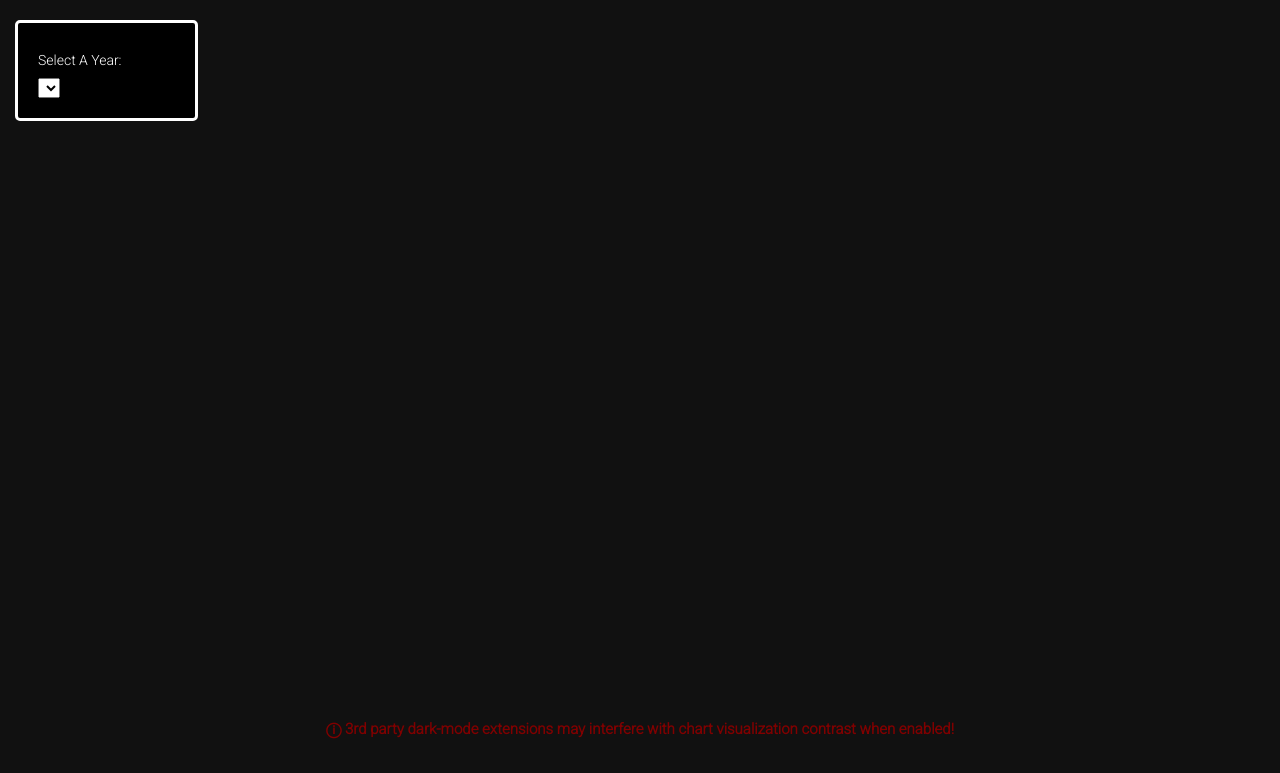
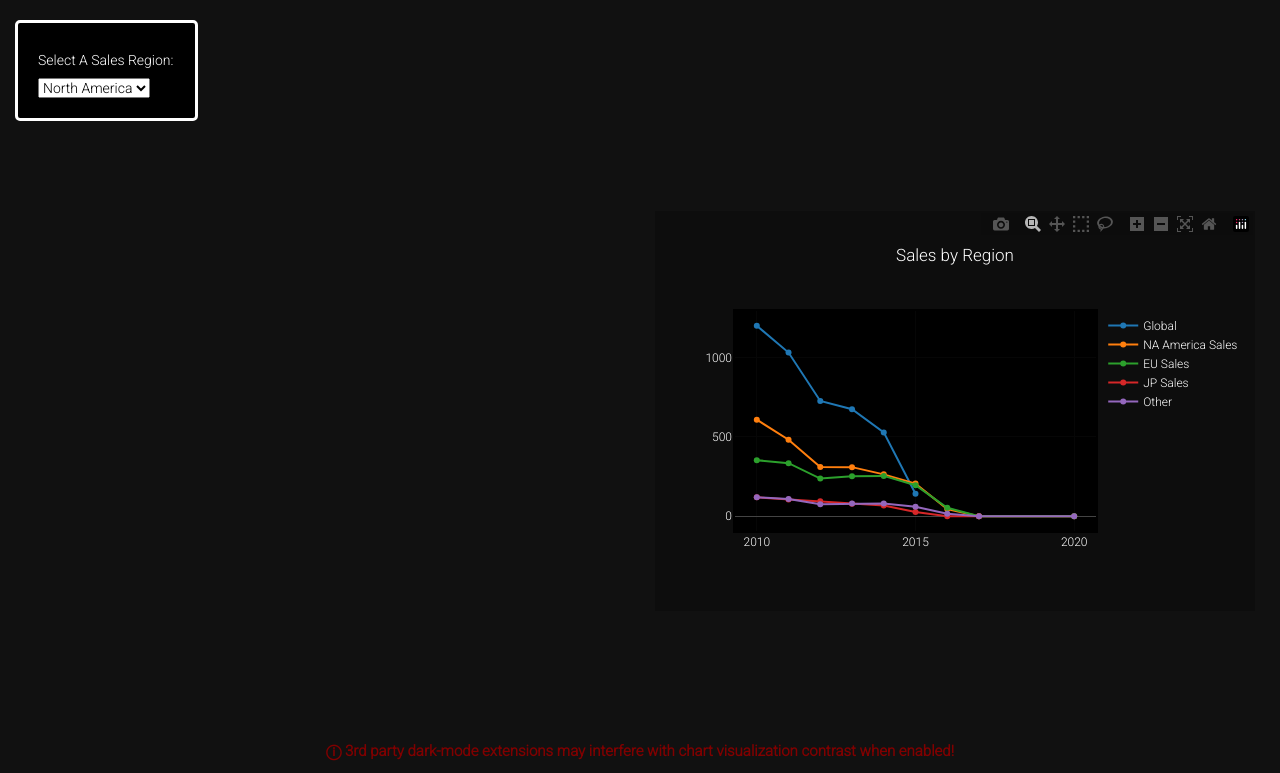
Before and after one commit to mmheredia/Video-Game-Sales-Dashboard, a Flask app: page / in a window 1280 px wide. Shown: the part 50-823 px from the top of the page. Before the commit the page ends 789 px from the top, so only its background shows below. Run offline with Flask 2, Linux system fonts and the light colour scheme; data that the repository does not hold is empty; some libraries are stand-ins or nearby versions.

Commit message:
Everything together.

```diff
--- a/app/app.py
+++ b/app/app.py
@@ -9,14 +9,12 @@ from sqlalchemy.ext.automap import automap_base
 app = Flask(__name__)
 
 # Route Section
-
-
 @app.route('/')
 def index():
-    return render_template("index.html")
+    with open('templates/index.html') as f:
+        return f.read()
 
-
-@app.route("/static/js/script.js")
+@app.route("/static/js/<filename>")
 def get_static(filename):
     with open(f'static/js/{filename}') as f:
         return f.read()
@@ -32,12 +30,12 @@ def datafinder():
 
     Base = automap_base()
     Base.prepare(engine, reflect=True)
-    Gamedata = Base.classes.games_data
+    gamedata = Base.classes.games_data
 
     session = Session(engine)
-    query = session.query(Gamedata.rank, Gamedata.name, Gamedata.platform, Gamedata.year,
-                          Gamedata.genre, Gamedata.publisher, Gamedata.na_sales, Gamedata.eu_sales, Gamedata.jp_sales,
-                          Gamedata.other_sales, Gamedata.global_sales)
+    query = session.query(gamedata.rank, gamedata.name, gamedata.platform, gamedata.year,
+                          gamedata.genre, gamedata.publisher, gamedata.na_sales, gamedata.eu_sales, gamedata.jp_sales,
+                          gamedata.other_sales, gamedata.global_sales)
 
     data = query.all()
 
--- a/app/static/js/script.js
+++ b/app/static/js/script.js
@@ -1,19 +1,20 @@
 function init() {
-  barChart()
+  let firstRegion = "na_sales"
+  barChart(firstRegion)
   pieChart()
   lineChart()
   carousel()
   // Dropdown menu event handler ID
-  const selector = d3.select('#selDataset')
+  //const selector = d3.select('#selDataset')
   // Populate dropdown menu option
-  d3.json('static/data/games.json').then((json_data) => {
-    let sampleYears = data.years
-  })
+  //d3.json('static/data/games.json').then((json_data) => {
+    //let sampleYears = data.years
+  //})
 }
 
 /////// BAR CHART FUNCTION ////////
 
-function barChart() {
+function barChart(region) {
   // Read in data with JSON
   d3.json('/data').then((json_data) => {
     // Grab json data
@@ -26,15 +27,35 @@ function barChart() {
     let samplePublishers = []
     let sampleGenre = []
     let samplePlatform = []
+    var regionName = ""
     // Loop through 100
     for (let i = 0; i <= 49; i++) {
       sampleData.push(data[i])
       sampleRank.push(data[i].rank)
       sampleNames.push(data[i].name)
-      sampleSales.push(data[i].global_sales)
       samplePublishers.push(data[i].publisher)
       sampleGenre.push(data[i].genre)
       samplePlatform.push(data[i].platform)
+      if (region == 'na_sales') {
+        sampleSales.push(data[i].na_sales)
+        regionName = 'North America'
+      }
+      else if (region == 'eu_sales') {
+        sampleSales.push(data[i].eu_sales)
+        regionName = 'Europe'
+      }
+      else if (region == 'jp_sales') {
+        sampleSales.push(data[i].jp_sales)
+        regionName = 'Japan'
+      }
+      else if ( region == 'other_sales') {
+        sampleSales.push(data[i].other_sales)
+        regionName = 'Other'
+      }
+      else if ( region == 'global_sales') {
+        sampleSales.push(data[i].global_sales)
+        regionName = 'Global'
+      }
     }
     let xticks = sampleRank
       .map((x) => +x)
@@ -56,9 +77,9 @@ function barChart() {
     let barLayout = {
       width: 800,
       height: 400,
-      title: 'Global Sales Data',
+      title: `${regionName} Sales Data`,
       xaxis: { title: 'Game Rank' },
-      yaxis: { title: 'Global Sales $' },
+      yaxis: { title: `{regionName} Sales ($)` },
       hovermode: sampleNames,
       plot_bgcolor: 'black',
       paper_bgcolor: '#0d0d0d',
@@ -80,7 +101,7 @@ function barChart() {
 
 function pieChart() {
   // Read in data with JSON
-  d3.json('static/data/games.json').then((json_data) => {
+  d3.json('/data').then((json_data) => {
     // Grab json data
     let data = json_data
     let sampleGenre = []
@@ -143,55 +164,56 @@ function pieChart() {
 /////// LINE GRAPH FUNCTION ////////
 
 function lineChart() {
-  d3.json('../static/data/games_sorted.json').then((json_sorted) => {
-    let sorted_data = json_sorted
-    // Grab specific variables
-    let sampleGlobalSales = []
-    let sampleNASales = []
-    let sampleEUSales = []
-    let sampleJPSales = []
-    let sampleYear = []
 
-    // Loop through 50
-    for (let i = 0; i <= 49; i++) {
-      sampleGlobalSales.push(sorted_data[i].global_sales)
-      sampleNASales.push(sorted_data[i].na_sales)
-      sampleEUSales.push(sorted_data[i].eu_sales)
-      sampleJPSales.push(sorted_data[i].jp_sales)
-      sampleYear.push(sorted_data[i].year)
-    }
+  let sampleYears = [2010, 2011, 2012, 2013, 2014, 2015, 2016, 2017, 2020]
+  let sampleNASales = [608.48, 482.00, 309.86, 309.54, 263.94, 205.64, 45.32, 0.00, 0.54]
+  let sampleEUSales = [353.14, 334.62, 237.52, 251.60, 254.26, 195.42, 53.52, 0.00, 0.00]
+  let sampleJPSales = [118.98, 106.08, 95.18, 78.92, 67.44, 27.34, 0.10, 0.00]
+  let sampleOtherSales = [119.80, 108.78, 75.64, 79.64, 80.04, 60.02, 15.50, 0.00, 0.04]
+  let sampleGlobalSales = [1200.40, 1031.48, 726.50, 674.16, 528.52, 141.68]
 
   var GLOBAL = {
-      x: sampleYear,
+    x: sampleYears,
     y: sampleGlobalSales,
     type: 'scatter',
+    name: 'Global',
   }
 
   var NA = {
-      x: sampleYear,
+    x: sampleYears,
     y: sampleNASales,
     type: 'scatter',
+    name: 'NA America Sales',
   }
 
   var EU = {
-      x: sampleYear,
+    x: sampleYears,
     y: sampleEUSales,
     type: 'scatter',
+    name: 'EU Sales',
   }
 
   var JP = {
-      x: sampleYear,
+    x: sampleYears,
     y: sampleJPSales,
     type: 'scatter',
+    name: 'JP Sales',
   }
 
-    var salesData = [GLOBAL, NA, EU, JP]
+  var OTHER = {
+    x: sampleYears,
+    y: sampleOtherSales,
+    type: 'scatter',
+    name: 'Other',
+  }
+
+  var salesData = [GLOBAL, NA, EU, JP, OTHER]
 
   var lineLayout = {
     height: 400,
     width: 600,
     title: {
-        text: 'Regional Sales',
+      text: 'Sales by Region',
     },
     // showlegend: true,
     plot_bgcolor: 'black',
@@ -206,7 +228,6 @@ function lineChart() {
   }
 
   Plotly.newPlot('line', salesData, lineLayout)
-  })
 }
 
 /////// CAROUSEL FUNCTION ////////
--- a/app/templates/index.html
+++ b/app/templates/index.html
@@ -9,7 +9,7 @@
     crossorigin="anonymous" />
   <link rel="stylesheet"
     href="https://maxcdn.bootstrapcdn.com/bootstrap/3.3.7/css/bootstrap.min.css">
-  <link rel="stylesheet" href={{url_for('static', filename='css/style.css' )}}>
+  <link rel="stylesheet" href="../static/css/style.css">
   <title>Video Game Dashboard</title>
 </head>
 <body>
@@ -23,8 +23,14 @@
     <div class="row">
       <div class="col-md-2">
         <div class="well">
-          <h5>Select A Year:</h5>
-          <select id="selDataset" onchange="optionChanged(this.value)"></select>
+          <h5>Select A Sales Region:</h5>
+          <select id="selDataset" onchange="optionChanged(this.value)">
+            <option value="na_sales">North America</option>
+            <option value="eu_sales">Europe</option>
+            <option value="jp_sales">Japan</option>
+            <option value="other_sales">Other</option>
+            <option value="global_sales">Global</option>
+        </select>
         </div>
       </div>
         <div class="col-md-10">
@@ -49,7 +55,7 @@
   </footer>
   <script src="https://d3js.org/d3.v5.min.js"></script>
   <script src="https://cdn.plot.ly/plotly-latest.min.js"></script>
-  <script src={{url_for('static', filename='js/script.js' )}}>
+  <script src="static/js/script.js"></script>
   </script>
 </body>
 </html>
```
Lines whose indentation alone changed are shown as unchanged.
